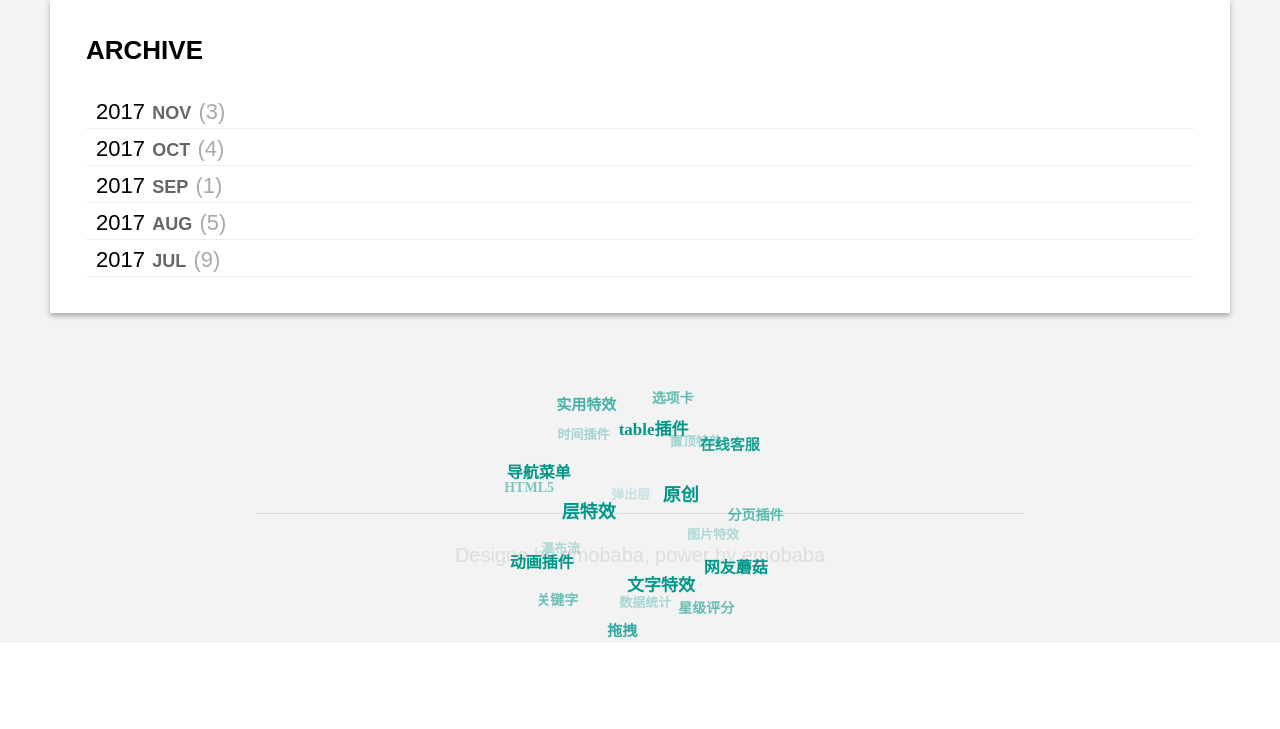
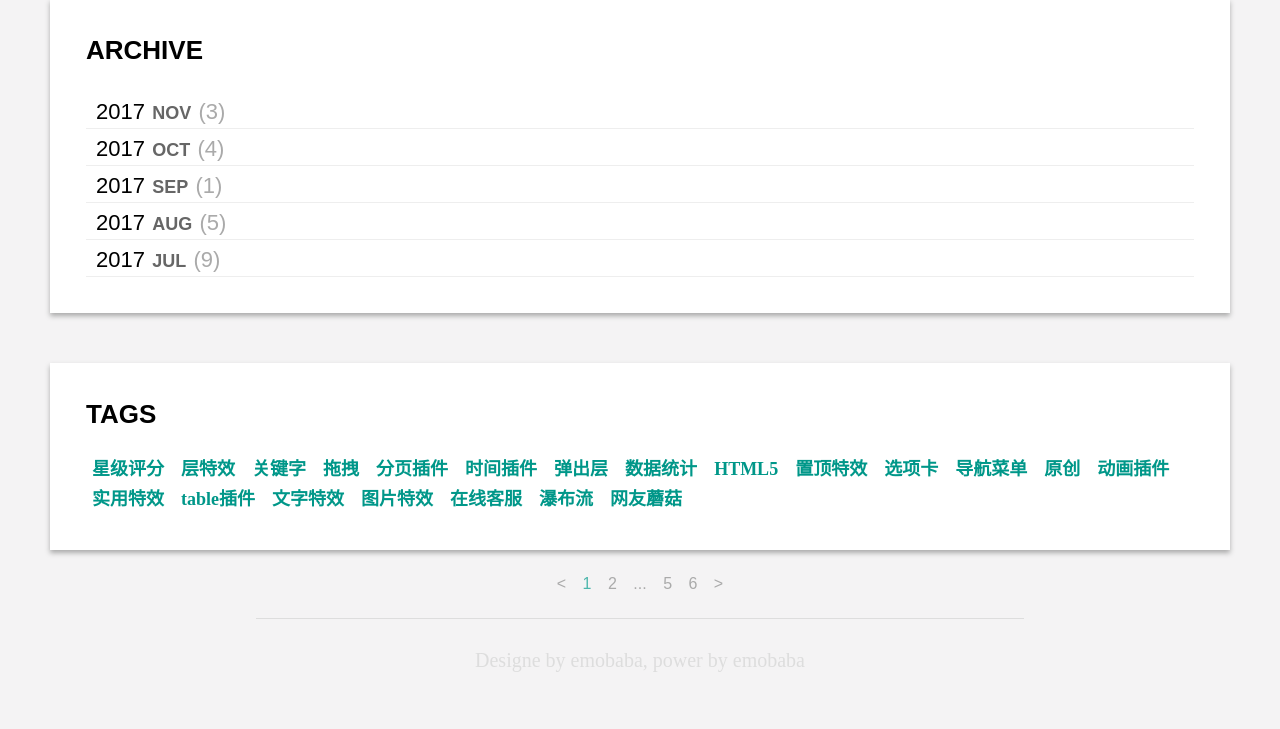
Before and after one commit to knowncold/Tipo, a Flask app: page / in a window 1280 px wide. Shown: the part 1076-1805 px from the top of the page. Before the commit the page ends 1714 px from the top, so only its background shows below. Run offline with Flask 2, Linux system fonts and the light colour scheme; data that the repository does not hold is empty.

Commit message:
update page,foot

```diff
--- a/app/static/css/index.css
+++ b/app/static/css/index.css
@@ -192,6 +192,7 @@ img {
 .foot {
     width: 60%;
     margin: 0 auto;
+    margin-top: 25px;
     text-align: center;
     color: #ddd;
     border-top: 1px solid #ddd;
@@ -199,11 +200,22 @@ img {
 }
 .foot p {
     font-weight: lighter;
-    font-family: Arial;
+    font-family: "Source Code Pro";
     padding-top: 30px;
     font-size: 20px;
 }
-
+.page {
+    text-align: center;
+    margin-top: 25px;
+    color: #aaa;
+    font-family: "Source Code Pro";
+}
+.page span {
+    padding: 6px;
+}
+.activePage {
+    color: #4db6ac;
+}
 @media screen and (max-width: 1299px) {
     .blog_l{
         width: 100%;
--- a/app/static/css/tags.css
+++ b/app/static/css/tags.css
@@ -1,18 +1,32 @@
-#tagsList {
+.tagsList {
     position: relative;
-    margin: 200px auto 0;
+    margin-top: 50px;
+    box-shadow: 0 3px 5px #aaa;
+    background-color: #fff;
+    padding: 36px;
 }
-#tagsList a {
-    position: absolute;
-    top: 0px;
-    left: 0px;
+.tags {
+    margin-top: 24px;
+    font-size: 18px;
+}
+.tagsList a {
     font-family: Microsoft YaHei;
     color: #009789;
     font-weight: bold;
     text-decoration: none;
     padding: 3px 6px;
+    height: 30px;
+    line-height: 30px;
 }
-#tagsList a:hover {
+.tagsList {
+    background-color: #fff;
+    margin-top: 50px;
+    padding: 36px;
+    box-shadow: 0 3px 5px #aaa;
+    font-size: 26px;
+    font-weight: bold;
+}
+.tagsList a:hover {
     color: #FF0000;
     letter-spacing: 2px;
 }
--- a/app/templates/index.html
+++ b/app/templates/index.html
@@ -4,9 +4,9 @@
         <title>
             Tipo
         </title>
-        <link rel="stylesheet" href="/static/css/index.css">
-        <link rel="stylesheet" href="/static/css/tags.css">
-        <script type="text/javascript" src="/static/js/tags.js"></script>
+        <link rel="stylesheet" href="../static/css/index.css">
+        <link rel="stylesheet" href="../static/css/tags.css">
+        <script type="text/javascript" src="../static/js/tags.js"></script>
     </head>
     <body>
         <div class="navigation">
@@ -24,7 +24,7 @@
                     <div style="float: left;width: 100%">
                         <span class="subname">十年生死两茫茫，不思量自难忘</span>
                         <div style="">
-                            <img src="/static/assets/search.png" />
+                            <img src="../static/assets/search.png" />
                             <input type="text" placeholder="搜索" />
                         </div>
 
@@ -118,7 +118,9 @@
                         </div>
                     </div>
                 </div>
-                <div id="tagsList">
+                <div class="tagsList">
+                    <span>TAGS</span>
+                    <div class="tags">
                         <a href="#/Article.aspx?kid=1" title="星级评分">星级评分</a>
                         <a href="#/Article.aspx?kid=2" title="层特效">层特效</a>
                         <a href="#/Article.aspx?kid=3" title="关键字">关键字</a>
@@ -141,12 +143,25 @@
                         <a href="#/Article.aspx?kid=20" title="瀑布流">瀑布流</a>
                         <a href="#/Article.aspx?kid=21" title="网友蘑菇">网友蘑菇</a>
                     </div>
+
+                </div>
             </div>
             <div class="clear">
 
             </div>
         </div>
+        <div class="page">
+            <div>
+                <span><</span>
+                <span class="activePage">1</span>
+                <span>2</span>
+                <span>...</span>
+                <span>5</span>
+                <span>6</span>
+                <span>></span>
+            </div>
 
+        </div>
         <div class="foot">
             <p>Designe by emobaba, power by emobaba</p>
         </div>
```
Lines whose indentation alone changed are shown as unchanged.
